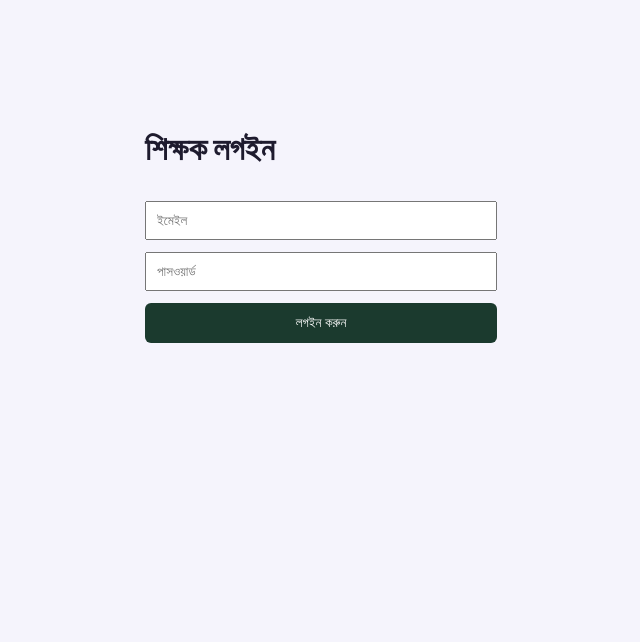
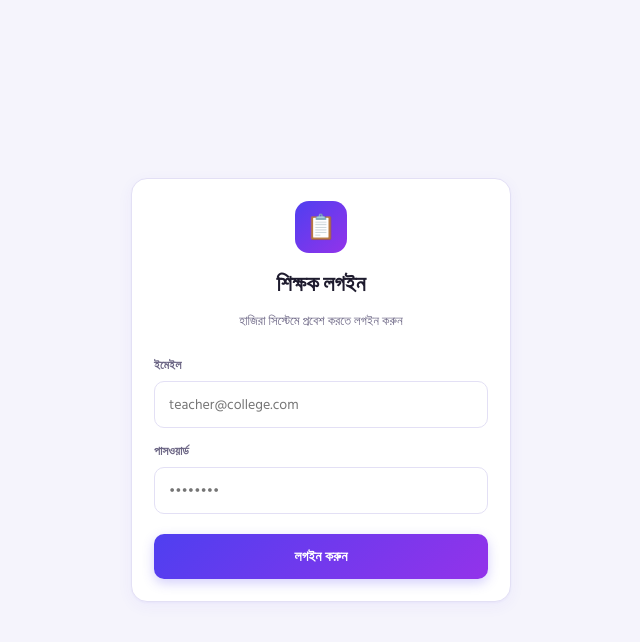
Before and after one commit to pobarulislam1/college-attendance, a Next.js app: page /login in a window 1280 px wide. Shown: the top 642 px of the page, without its empty margins (319-959 px from the left). Built offline with nearby package versions, Linux system fonts and the light colour scheme; no server answers.

Commit message:
Redesign login page to match app theme

```diff
--- a/src/app/login/page.js
+++ b/src/app/login/page.js
@@ -26,34 +26,87 @@ export default function LoginPage() {
     }
 
     return (
-        <main style={{ maxWidth: 400, margin: "80px auto", padding: 24, fontFamily: "sans-serif" }}>
-            <h1>শিক্ষক লগইন</h1>
-            <form onSubmit={handleLogin} style={{ display: "grid", gap: 12, marginTop: 20 }}>
+        <main
+            style={{
+                minHeight: "100vh",
+                display: "flex",
+                alignItems: "center",
+                justifyContent: "center",
+                padding: 24,
+            }}
+        >
+            <div className="card-box" style={{ width: "100%", maxWidth: 380 }}>
+                <div style={{ textAlign: "center", marginBottom: 24 }}>
+                    <div
+                        style={{
+                            width: 52,
+                            height: 52,
+                            borderRadius: 14,
+                            background: "linear-gradient(135deg, var(--indigo) 0%, var(--violet) 100%)",
+                            display: "flex",
+                            alignItems: "center",
+                            justifyContent: "center",
+                            margin: "0 auto 14px auto",
+                            fontSize: 24,
+                        }}
+                    >
+                        📋
+                    </div>
+                    <h1 style={{ fontSize: 22, margin: 0 }}>শিক্ষক লগইন</h1>
+                    <p style={{ fontSize: 13, color: "var(--ink-soft)", marginTop: 6 }}>
+                        হাজিরা সিস্টেমে প্রবেশ করতে লগইন করুন
+                    </p>
+                </div>
+
+                <form onSubmit={handleLogin} style={{ display: "grid", gap: 14 }}>
+                    <div>
+                        <label style={{ fontSize: 12, fontWeight: 600, color: "var(--ink-soft)", display: "block", marginBottom: 6 }}>
+                            ইমেইল
+                        </label>
                         <input
                             type="email"
-                    placeholder="ইমেইল"
+                            placeholder="teacher@college.com"
                             value={email}
                             onChange={(e) => setEmail(e.target.value)}
-                    style={{ padding: 10 }}
+                            className="field-input"
                             required
                         />
+                    </div>
+
+                    <div>
+                        <label style={{ fontSize: 12, fontWeight: 600, color: "var(--ink-soft)", display: "block", marginBottom: 6 }}>
+                            পাসওয়ার্ড
+                        </label>
                         <input
                             type="password"
-                    placeholder="পাসওয়ার্ড"
+                            placeholder="••••••••"
                             value={password}
                             onChange={(e) => setPassword(e.target.value)}
-                    style={{ padding: 10 }}
+                            className="field-input"
                             required
                         />
-                {error && <p style={{ color: "#A3272B" }}>{error}</p>}
-                <button
-                    type="submit"
-                    disabled={loading}
-                    style={{ padding: 12, background: "#1B3A2E", color: "#fff", border: "none", borderRadius: 6 }}
+                    </div>
+
+                    {error && (
+                        <p
+                            style={{
+                                background: "var(--danger-bg)",
+                                color: "var(--danger)",
+                                fontSize: 13,
+                                padding: "8px 12px",
+                                borderRadius: 8,
+                                margin: 0,
+                            }}
                         >
+                            {error}
+                        </p>
+                    )}
+
+                    <button type="submit" disabled={loading} className="btn-primary" style={{ marginTop: 6 }}>
                         {loading ? "লগইন হচ্ছে..." : "লগইন করুন"}
                     </button>
                 </form>
+            </div>
         </main>
     );
 }
```
Lines whose indentation alone changed are shown as unchanged.
